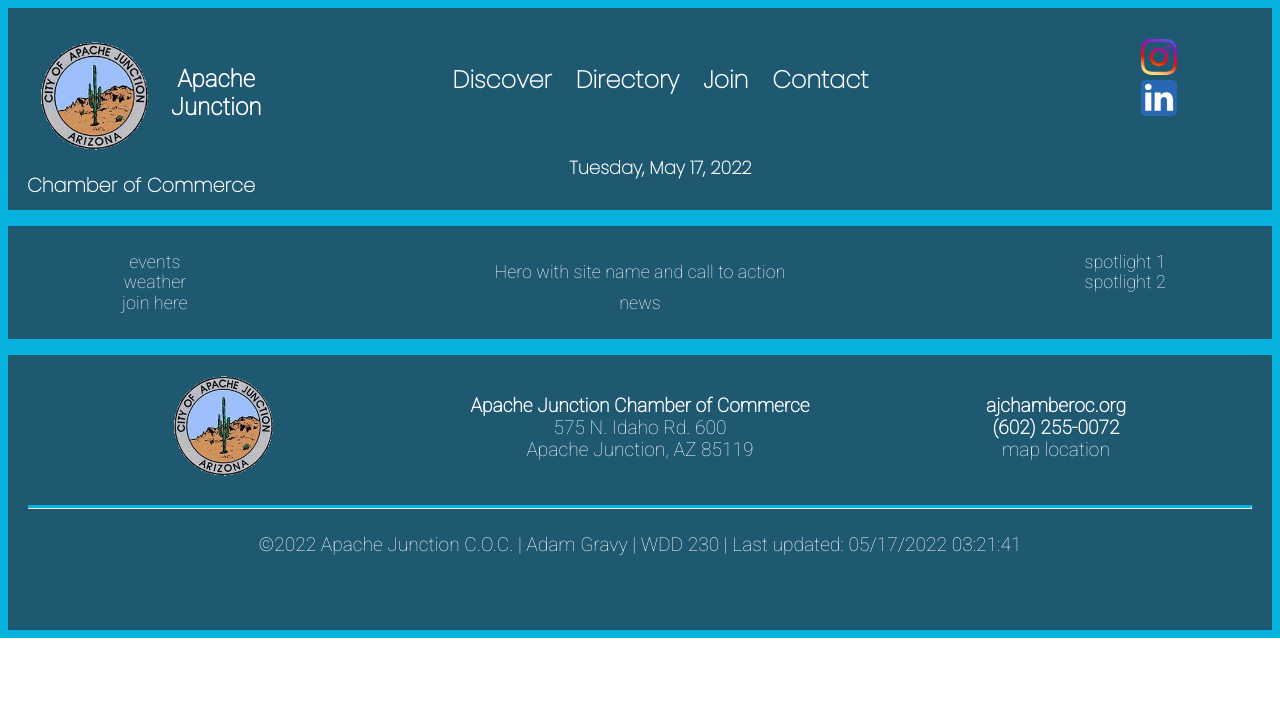
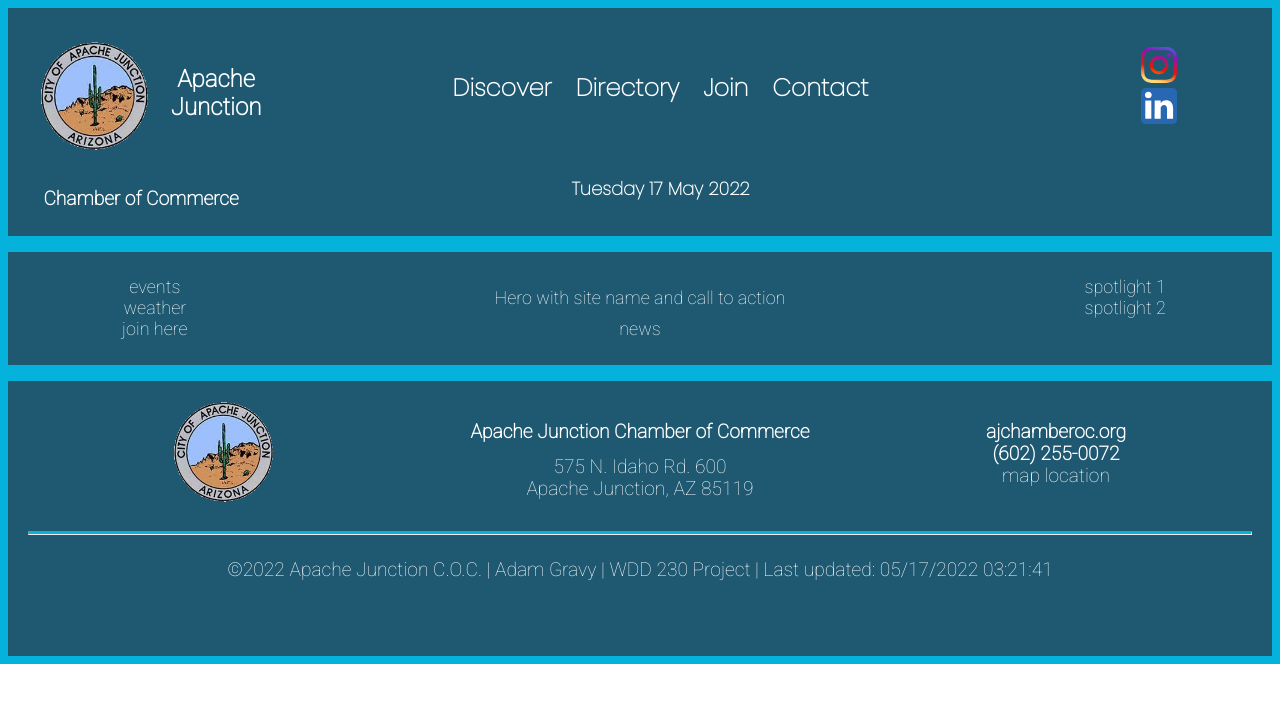
Before and after one commit to Grave-hub/wdd230, a plain HTML site: page chamber/index.html in a window 1280 px wide. Drawn offline with Linux system fonts and the light colour scheme.

Commit message:
week 4 fixes

```diff
--- a/chamber/css/base.css
+++ b/chamber/css/base.css
@@ -4,11 +4,11 @@
     box-sizing: border-box;
 }
 
-p, h1, h2, h3, h4, ul, li, a {
+p, h1, h2, ul, li, a {
     font-size: small;
 }
 
-h1, h2, h3 {
+h1, h2 {
     font-family: "Poppins";
 }
 
@@ -22,7 +22,7 @@ h1, h2, h3 {
     grid-row: 1/3;
     grid-column: 1;
     min-width: 50px;
-    width: 75%;
+    width: 60%;
     height: auto;
     border-radius: 25px;
     padding: 5%;
@@ -33,7 +33,7 @@ h1, h2, h3 {
     text-align: center;
     padding:50% 0 50% 0;
 }
-.logo_title h4 {
+.logo_title h1 {
     grid-column: 1/3;
     grid-row: 2;
 }
@@ -151,7 +151,7 @@ footer {
     display: flex;
     flex-direction: column;
 }
-footer p, h2, h3 {
+footer p, h1, h2 {
     text-align: center;
     color: white;
     font-family: "Roboto";
@@ -179,7 +179,7 @@ hr.solid {
     text-align: left;
 }
 
-@media only screen and (min-width: 600px) {
+@media only screen and (min-width: 992px) {
 	.navigation {
 		display: flex;
 	}
--- a/chamber/css/large.css
+++ b/chamber/css/large.css
@@ -1,5 +1,5 @@
 @media only screen and (min-width: 992px) {
-	p, h1, h2, h3, ul, li, a {
+	p, h1, h2, ul, li, a {
 		font-size: large;
 	}
 	.date_time {
@@ -12,7 +12,7 @@
 		font-size: x-large;
 		margin: 0;
 	}
-	.logo_title h4 {
+	.logo_title h1 {
 		font-size: larger;
 	}
 	.logo_title {
@@ -97,7 +97,7 @@
 		grid-row: 1;
 		min-width: 125px;
 	}
-	footer p, h2, h3 {
+	footer p, h1, h2 {
 		font-size: larger;
 	}
 }
--- a/chamber/css/medium.css
+++ b/chamber/css/medium.css
@@ -1,18 +1,5 @@
 @media only screen and (min-width: 600px) {
-	.navigation {
-		display: flex;
-	}
-	.navigation li {
-		display: block; /* change state in small view */
-		flex: 1 1 auto;
-	}
-	.navigation a {
-		text-align: center;
-	}
-	.navigation li:first-child {
-		display: none;
-	}
-    p, h1, h2, h3, ul, li, a {
+    p, h1, h2, ul, li, a {
 		font-size: larger;
 	}
 	.date_time {
@@ -25,7 +12,7 @@
 		font-size: large;
 		margin: 0;
 	}
-	.logo_title h4 {
+	.logo_title h1 {
 		font-size: medium;
 	}
 	.logo_title {
@@ -109,7 +96,7 @@
 		grid-row: 1;
 		min-width: 125px;
 	}
-	footer p, h2, h3 {
+	footer p, h1, h2 {
 		font-size: medium;
 	}
 }
--- a/chamber/index.html
+++ b/chamber/index.html
@@ -20,7 +20,7 @@
             <div class="logo_title">
                 <picture><img src="images/apache_junction.png" alt="apache junction town logo"></picture>
                 <h2>Apache Junction</h2>
-                <h4>Chamber of Commerce</h4>
+                <h1>Chamber of Commerce</h1>
             </div>
             <nav>
                 <ul class="navigation">
@@ -57,11 +57,11 @@
     </main>
         <footer>
             <picture><img src="images/apache_junction.png" alt="logo of apache junnction with a cactus"></picture>
-            <div id="address"><h2>Apache Junction Chamber of Commerce</h2><p>575 N. Idaho Rd. 600</p><p>Apache Junction, AZ 85119</p></div>
-            <div id="contact"><h3>ajchamberoc.org</h3><h3>(602) 255-0072</h3><p>map location</p></div>
+            <div id="address"><h1>Apache Junction Chamber of Commerce</h1><p>575 N. Idaho Rd. 600</p><p>Apache Junction, AZ 85119</p></div>
+            <div id="contact"><h2>ajchamberoc.org</h2><h2>(602) 255-0072</h2><p>map location</p></div>
             <div id="footer_info">
             <hr class="solid">
-            <p> &copy;<span id="year"></span> Apache Junction C.O.C. | Adam Gravy | WDD 230 | Last updated: <span id="last_updated"></span></p>
+            <p> &copy;<span id="year"></span> Apache Junction C.O.C. | Adam Gravy | WDD 230 Project | Last updated: <span id="last_updated"></span></p>
             </div>
         </footer>
         <script src="js/year.js" defer></script>
--- a/chamber/js/datetoday.js
+++ b/chamber/js/datetoday.js
@@ -1,3 +1,3 @@
 const options = { weekday: 'long', year: 'numeric', month: 'long', day: 'numeric' };
 const today  = new Date();
-document.getElementById("datetoday").textContent = (today.toLocaleDateString("en-US", options));
+document.getElementById("datetoday").textContent = (today.toLocaleDateString("en-Uk", options));
```
